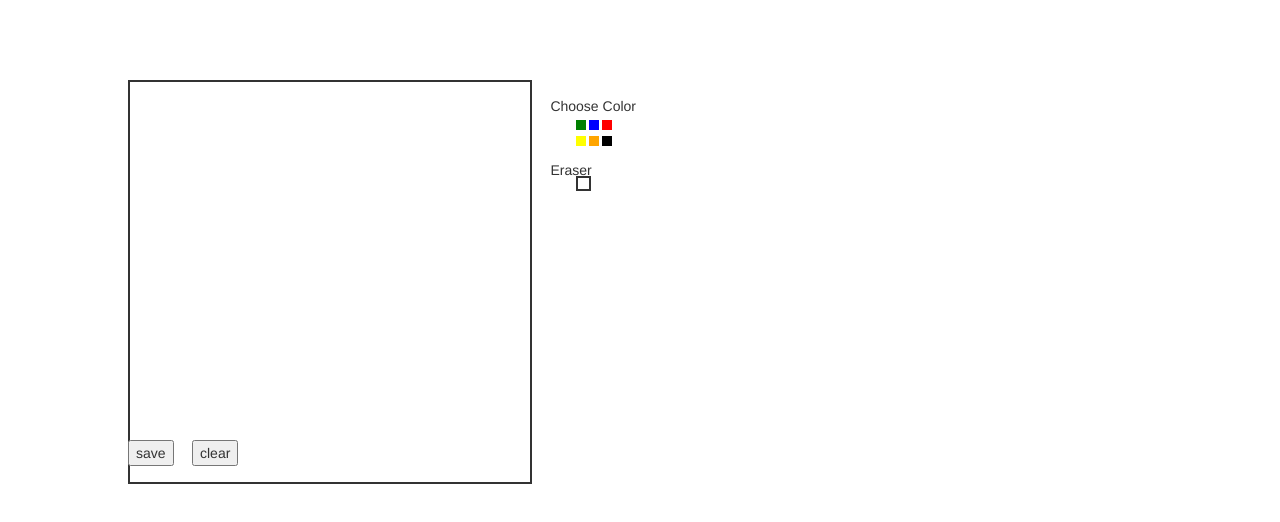
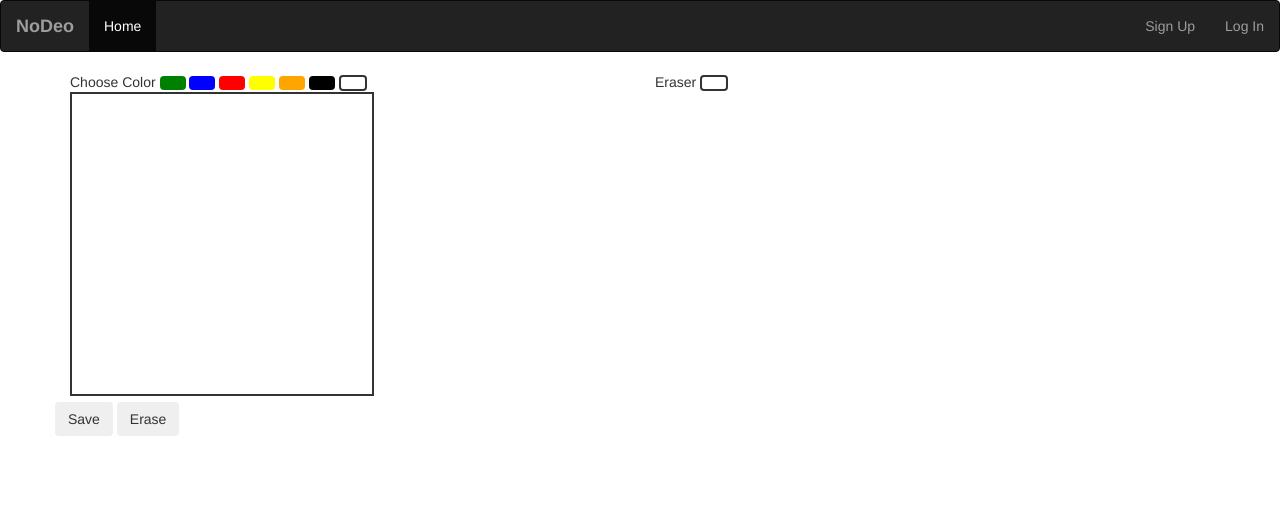
Before and after one commit to baotpham/NoDeo, a website: page index.html in a window 1280 px wide. Drawn offline with nearby package versions, Linux system fonts and the light colour scheme.

Commit message:
some UI for main page
some UI changes for the canvas page
!!!Broke canvas in index. Cant draw over it (or mouse and canvas are not
in sync)

```diff
--- a/index.html
+++ b/index.html
@@ -145,19 +145,56 @@
 
 
     <body onload="init()">
-        <canvas id="can" width="400" height="400" style="position:absolute;top:10%;left:10%;border:2px solid;"></canvas>
-        <div style="position:absolute;top:12%;left:43%;">Choose Color</div>
-        <div style="position:absolute;top:15%;left:45%;width:10px;height:10px;background:green;" id="green" onclick="color(this)"></div>
-        <div style="position:absolute;top:15%;left:46%;width:10px;height:10px;background:blue;" id="blue" onclick="color(this)"></div>
-        <div style="position:absolute;top:15%;left:47%;width:10px;height:10px;background:red;" id="red" onclick="color(this)"></div>
-        <div style="position:absolute;top:17%;left:45%;width:10px;height:10px;background:yellow;" id="yellow" onclick="color(this)"></div>
-        <div style="position:absolute;top:17%;left:46%;width:10px;height:10px;background:orange;" id="orange" onclick="color(this)"></div>
-        <div style="position:absolute;top:17%;left:47%;width:10px;height:10px;background:black;" id="black" onclick="color(this)"></div>
-        <div style="position:absolute;top:20%;left:43%;">Eraser</div>
-        <div style="position:absolute;top:22%;left:45%;width:15px;height:15px;background:white;border:2px solid;" id="white" onclick="color(this)"></div>
-        <img id="canvasimg" style="position:absolute;top:10%;left:52%;" style="display:none;">
-        <input type="button" value="save" id="btn" size="30" onclick="save()" style="position:absolute;top:55%;left:10%;">
-        <input type="button" value="clear" id="clr" size="23" onclick="erase()" style="position:absolute;top:55%;left:15%;">
+		<nav class="navbar navbar-inverse">
+			<div class="container-fluid">
+				<div class="navbar-header">
+					<a class="navbar-brand" href="#"><strong>NoDeo</strong></a>
+				</div>
+				<ul class="nav navbar-nav">
+					<li class="active"><a href="#">Home</a></li>
+				</ul>
+				<ul class="nav navbar-nav navbar-right">
+					<li><a href="#">Sign Up</a></li>
+					<li><a href="#">Log In</a></li>
+				</ul>
+			</div>
+		</nav>
+		<div class="container">
+			<div class="row">
+				<div class="col-sm-6">Choose Color
+					<button type="button" class="btn btn-large" style="background:green;" id="green" onclick="color(this)"></button>
+					<button type="button" class="btn btn-large" style="background:blue;" id="blue" onclick="color(this)"></button>
+					<button type="button" class="btn btn-large" style="background:red;" id="red" onclick="color(this)"></button>
+					<button type="button" class="btn btn-large" style="background:yellow;" id="yellow" onclick="color(this)"></button>
+					<button type="button" class="btn btn-large" style="background:orange;" id="orange" onclick="color(this)"></button>
+					<button type="button" class="btn btn-large" style="background:black;" id="black" onclick="color(this)"></button>
+					<button type="button" class="btn btn-large" style="background:white;border:2px solid;" id="white" onclick="color(this)"></button>
+				</div>
+				<div class="col-sm-6">Eraser
+					<button type="button" class="btn btn-large" style="background:white;border:2px solid;" id="white" onclick="color(this)"></button>
+				</div>
+			</div>
+		</div>
+		<div class="container">
+			<div class="row">
+				<div class="col-md-4">
+					<canvas id="canvas" width="300" height="300" style="border:2px solid;"></canvas>
+				</div>
+			</div>
+		</div>
+		<div class="container">
+			<div class="row">
+				<div class="col-sm-6">
+					<img id="canvasimg" style="display:none;">
+				</div>
+			</div>
+		</div>
+		<div class="container">
+			<div class="row">
+				<button type="button" class="btn btn-large" id="btn" size="30" onclick="save()">Save</button>
+				<button type="button" class="btn btn-large" id="clr" size="23" onclick="erase()">Erase</button>
+			</div>
+		</div>
     </body>
 
 </html>
--- a/www/css/styles.css
+++ b/www/css/styles.css
@@ -6,6 +6,16 @@ div {
     /*display: flex;*/
     align-items: center;
 }
+
+navbar{
+	font-size: 200px;
+}
+canvas{
+	width: 100%;
+	height: auto;
+	position: absolute;
+}
+
 
 button {
     background-color: #4CAF50;
@@ -37,6 +47,7 @@ h1 {
     margin-left: 0;
     margin-right: 0;
     font-weight: bold;
+	color:white;
 }
 
 h3 {
```
